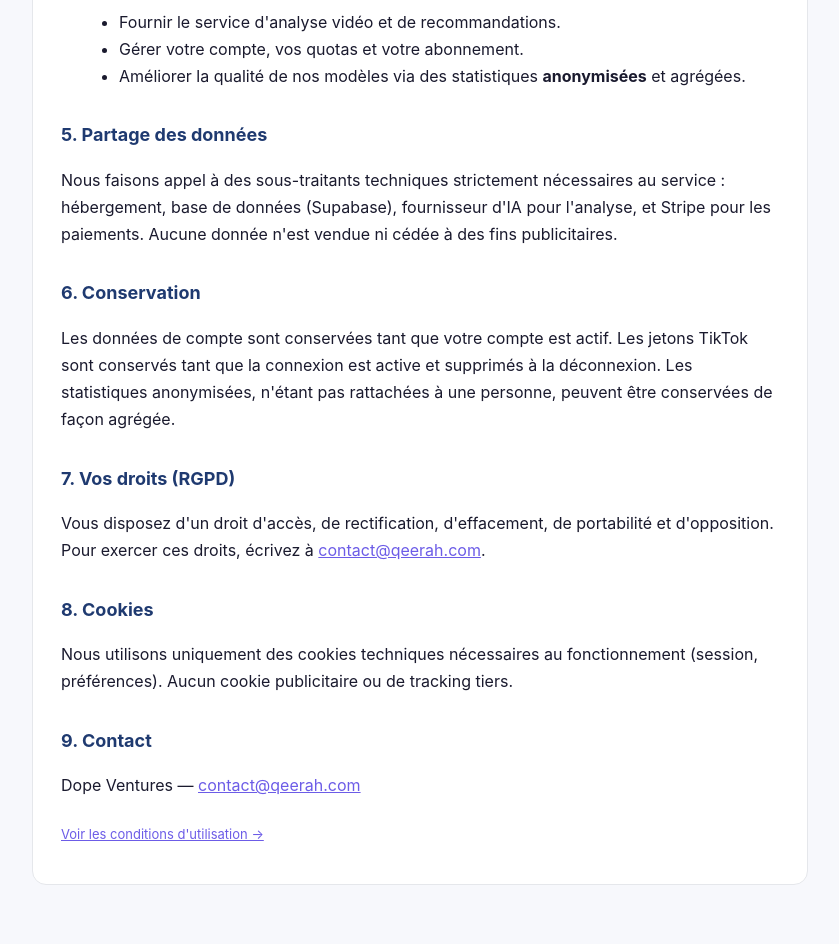
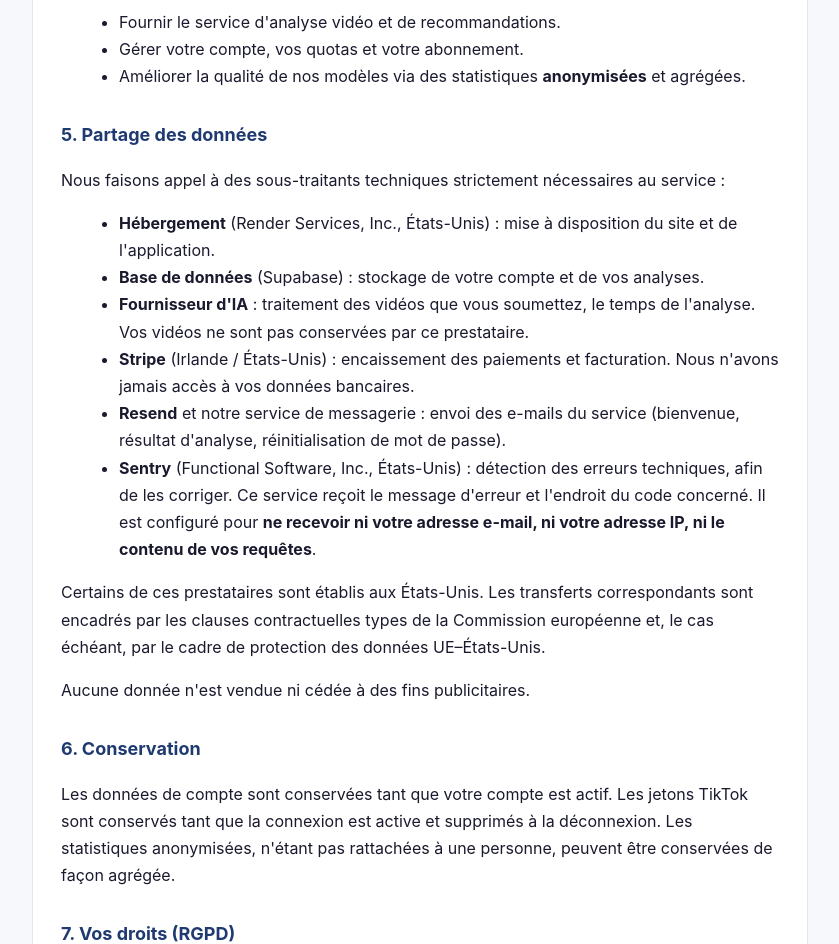
Before and after one commit to bangbangluckyduck-ship-it/THEDOPEMAN-APP, a FastAPI app: page /privacy in a window 1280 px wide. Shown: the part 1171-2115 px from the top of the page, without its empty margins (220-1059 px from the left). Before the commit the page ends 2056 px from the top, so only its background shows below. Run offline with FastAPI, Linux system fonts and the light colour scheme; parts of the project's set-up code (start-up, migrations or seed data) failed here and were passed over; some libraries are stand-ins or nearby versions.

Commit message:
Politique de confidentialité : la liste des sous-traitants devient exacte
L'article 5 tenait en une phrase mentionnant « hébergement, base de données,
fournisseur d'IA, Stripe » sans nommer les entités ni dire où elles se trouvent.
Sentry, ajouté aujourd'hui, n'y figurait pas du tout — or il reçoit des données
techniques et il est hébergé aux États-Unis.

La liste nomme désormais chaque prestataire, ce qu'il reçoit et à quoi il sert,
et mentionne l'encadrement des transferts hors UE. Pour Sentry, le texte précise
ce qu'il ne reçoit PAS (adresse e-mail, adresse IP, contenu des requêtes) —
c'est vrai depuis le correctif include_local_variables=False, et c'est
précisément ce qui rend le transfert anodin.

Co-Authored-By: Claude Opus 5 <noreply@anthropic.com>

```diff
--- a/templates/privacy.html
+++ b/templates/privacy.html
@@ -59,7 +59,17 @@
       </ul>
 
       <h2>5. Partage des données</h2>
-      <p>Nous faisons appel à des sous-traitants techniques strictement nécessaires au service : hébergement, base de données (Supabase), fournisseur d'IA pour l'analyse, et Stripe pour les paiements. Aucune donnée n'est vendue ni cédée à des fins publicitaires.</p>
+      <p>Nous faisons appel à des sous-traitants techniques strictement nécessaires au service :</p>
+      <ul>
+        <li><strong>Hébergement</strong> (Render Services, Inc., États-Unis) : mise à disposition du site et de l'application.</li>
+        <li><strong>Base de données</strong> (Supabase) : stockage de votre compte et de vos analyses.</li>
+        <li><strong>Fournisseur d'IA</strong> : traitement des vidéos que vous soumettez, le temps de l'analyse. Vos vidéos ne sont pas conservées par ce prestataire.</li>
+        <li><strong>Stripe</strong> (Irlande / États-Unis) : encaissement des paiements et facturation. Nous n'avons jamais accès à vos données bancaires.</li>
+        <li><strong>Resend</strong> et notre service de messagerie : envoi des e-mails du service (bienvenue, résultat d'analyse, réinitialisation de mot de passe).</li>
+        <li><strong>Sentry</strong> (Functional Software, Inc., États-Unis) : détection des erreurs techniques, afin de les corriger. Ce service reçoit le message d'erreur et l'endroit du code concerné. Il est configuré pour <strong>ne recevoir ni votre adresse e-mail, ni votre adresse IP, ni le contenu de vos requêtes</strong>.</li>
+      </ul>
+      <p>Certains de ces prestataires sont établis aux États-Unis. Les transferts correspondants sont encadrés par les clauses contractuelles types de la Commission européenne et, le cas échéant, par le cadre de protection des données UE–États-Unis.</p>
+      <p>Aucune donnée n'est vendue ni cédée à des fins publicitaires.</p>
 
       <h2>6. Conservation</h2>
       <p>Les données de compte sont conservées tant que votre compte est actif. Les jetons TikTok sont conservés tant que la connexion est active et supprimés à la déconnexion. Les statistiques anonymisées, n'étant pas rattachées à une personne, peuvent être conservées de façon agrégée.</p>
```
